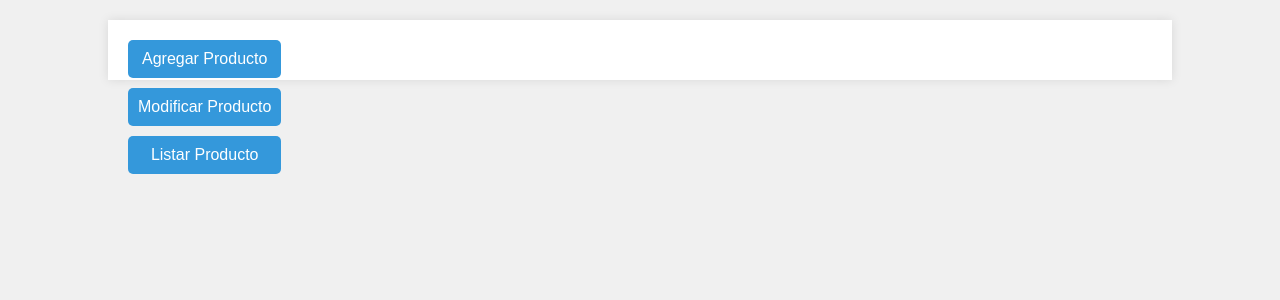
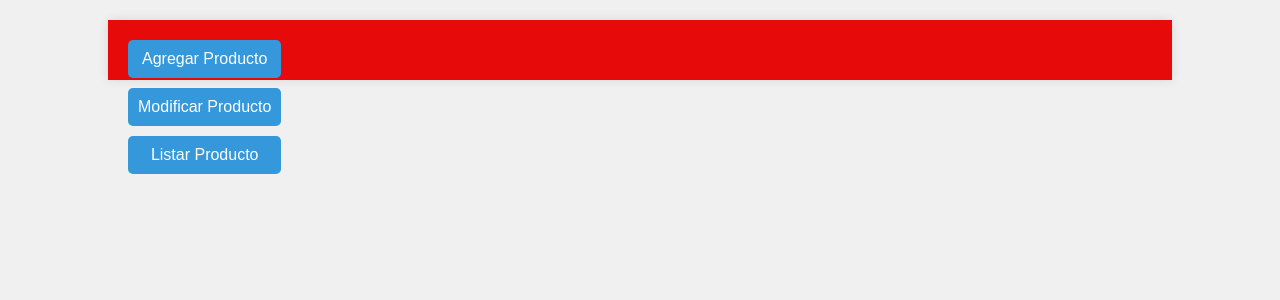
Before and after one commit to Dou2020/Proyect1-TS1, a PHP site: page /Vista/InterfazPersonal/bodega/viewBodega.php in a window 1280 px wide. Shown: the top 300 px of the page. Run offline with PHP 8.4, Linux system fonts and the light colour scheme.

Commit message:
Cambio de estilos

```diff
--- a/src/Vista/InterfazPersonal/bodega/estilo.css
+++ b/src/Vista/InterfazPersonal/bodega/estilo.css
@@ -8,7 +8,7 @@ body {
 #principal {
     width: 80%;
     margin: 20px auto;
-    background-color: #fff;
+    background-color: #e60a0a;
     padding: 20px;
     box-shadow: 0 0 10px rgba(0, 0, 0, 0.1);
 }
```
